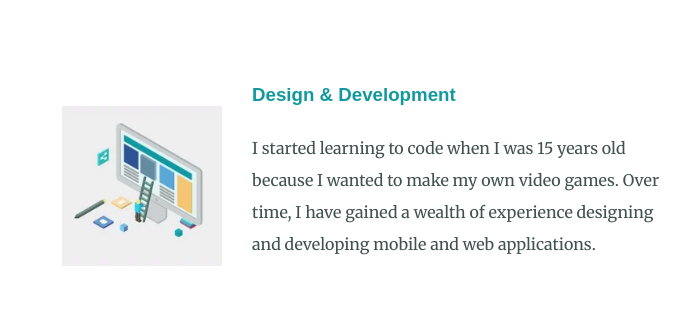
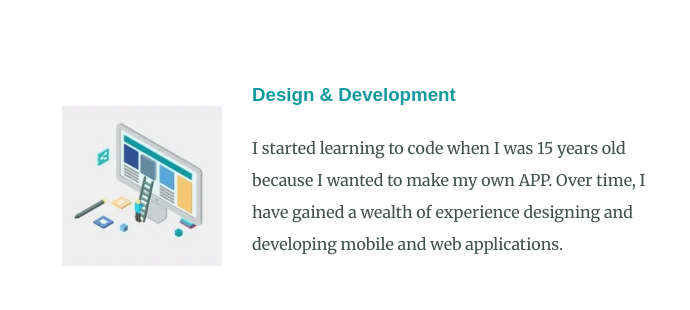
Before and after one commit to NishuSingh877/mysite, a plain HTML site: page index.html in a window 1280 px wide. Shown: the part 1600-1910 px from the top of the page, without its empty margins (288-978 px from the left). Drawn offline with Linux system fonts and the light colour scheme.

Commit message:
Update index.html

```diff
--- a/index.html
+++ b/index.html
@@ -167,7 +167,7 @@ a:hover{
         <div class="skill-row">
           <img class="java-img" src="images/200w.webp" alt="java-img">
           <h3>Design & Development</h3>
-          <p class="java-w">I started learning to code when I was 15 years old because I wanted to make my own video games. Over time, I have gained a wealth of experience designing and developing mobile and web applications.</p>
+          <p class="java-w">I started learning to code when I was 15 years old because I wanted to make my own APP. Over time, I have gained a wealth of experience designing and developing mobile and web applications.</p>
         </div>
         <div class="skill-row">
 
```
